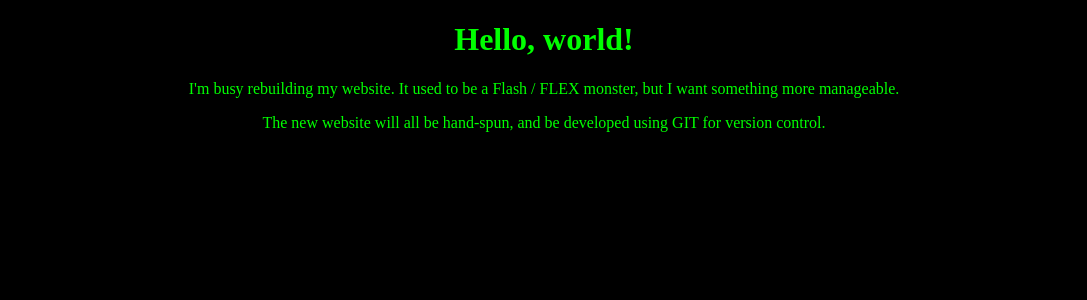
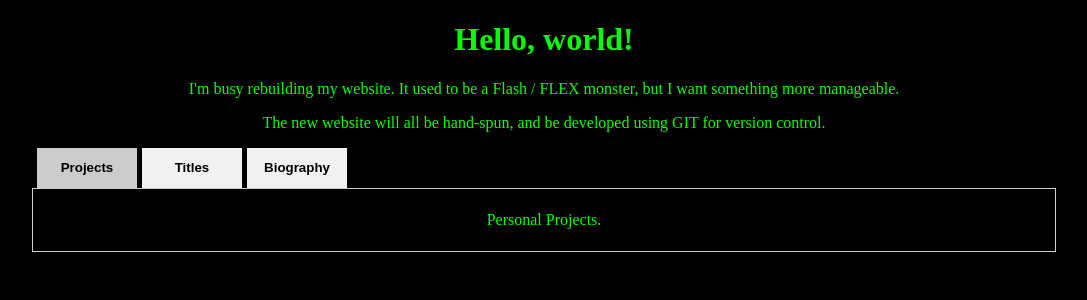
Before and after one commit to Alkrin/jessedilts.com, a PHP site: page / in a window 1280 px wide. Shown: the top 300 px of the page, without its empty margins (96-1183 px from the left). Run offline with PHP 8.4, Linux system fonts and the light colour scheme.

Commit message:
Added basic navigation tabs

```diff
--- a/html/index.html
+++ b/html/index.html
@@ -5,8 +5,34 @@
 	<link rel="stylesheet" type="text/css" href="style.css">
     </head>
     <body>
-        <h1>Hello, world!</h1>
-        <p>I'm busy rebuilding my website.  It used to be a Flash / FLEX monster, but I want something more manageable.</p>
-        <p>The new website will all be hand-spun, and be developed using GIT for version control.</p>
+        <div class="maincolumn">
+            <h1>Hello, world!</h1>
+            <p>I'm busy rebuilding my website.  It used to be a Flash / FLEX monster, but I want something more manageable.</p>
+            <p>The new website will all be hand-spun, and be developed using GIT for version control.</p>
+
+<!-- The main navigation tabs -->
+            <div class="maintab">
+                <button class="maintablinks" onclick="openMainTab(event, 'Projects')" id="defaultTab">Projects</button>
+                <button class="maintablinks" onclick="openMainTab(event, 'Titles')">Titles</button>
+                <button class="maintablinks" onclick="openMainTab(event, 'Biography')">Biography</button>
+            </div>
+
+<!-- MainTab: Projects -->
+            <div id="Projects" class="maintabcontent">
+                <p>Personal Projects.</p>
+            </div>
+
+<!-- MainTab: Titles -->
+            <div id="Titles" class="maintabcontent">
+                <p>Titles I've worked on.  Shipped and unshipped.</p>
+            </div>
+
+<!-- MainTab: Biography -->
+            <div id="Biography" class="maintabcontent">
+                <p>A verbose history of my life's game making events.</p>
+            </div>
+        </div>
+
+        <script type="text/javascript" src="index.js"></script>
     </body>
 </html>
--- /dev/null
+++ b/html/index.js
@@ -0,0 +1,23 @@
+function openMainTab(evt, tabName) {
+    // Declare all variables
+    var i, tabcontent, tablinks;
+
+    // Get all elements with class="maintabcontent" and hide them
+    maintabcontent = document.getElementsByClassName("maintabcontent");
+    for (i = 0; i < maintabcontent.length; i++) {
+        maintabcontent[i].style.display = "none";
+    }
+
+    // Get all elements with class="maintablinks" and remove the class "active"
+    maintablinks = document.getElementsByClassName("maintablinks");
+    for (i = 0; i < maintablinks.length; i++) {
+        maintablinks[i].className = maintablinks[i].className.replace(" active", "");
+    }
+
+    // Show the current tab, and add an "active" class to the button that opened the tab
+    document.getElementById(tabName).style.display = "block";
+    evt.currentTarget.className += " active";
+}
+
+// Start with the default tab selected.
+document.getElementById("defaultTab").click();
--- a/html/style.css
+++ b/html/style.css
@@ -11,3 +11,44 @@ p {
     text-align: center;
     color: lime;
 }
+
+/* MainColumn keeps the content centered, with a reasonable max width. */
+.maincolumn {
+    width: 1024px;
+    margin: auto;
+}
+
+.maintab {
+    overflow: hidden;
+    background-color: inherit;
+}
+
+/* Style the buttons that are used to open the tab content */
+.maintab button {
+    background-color: #f1f1f1;
+    float: left;
+    border: none;
+    outline: none;
+    cursor: pointer;
+    width: 100px;
+    height: 40px;
+    margin-left: 5px;
+    transition: 0.3s;
+    font-weight: 600;
+}
+
+/* Change background color of buttons on hover */
+.maintab button:hover {
+    background-color: #ddd;
+}
+
+/* Create an active/current tablink class */
+.maintab button.active {
+    background-color: #ccc;
+}
+
+.maintabcontent {
+    display: none;
+    padding: 6px 12px;
+    border: 1px solid #ccc;
+}
```
